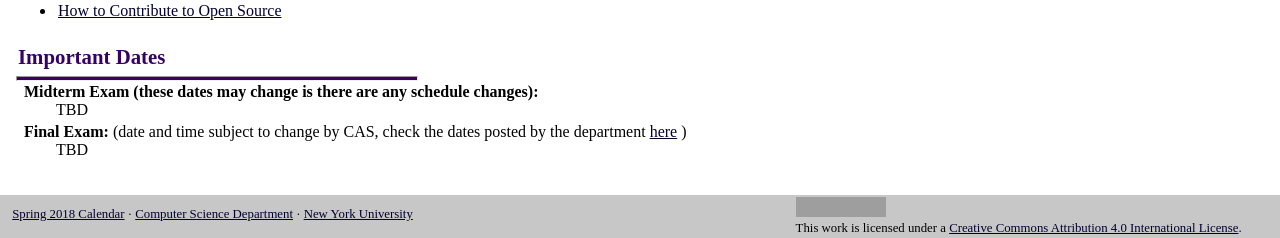
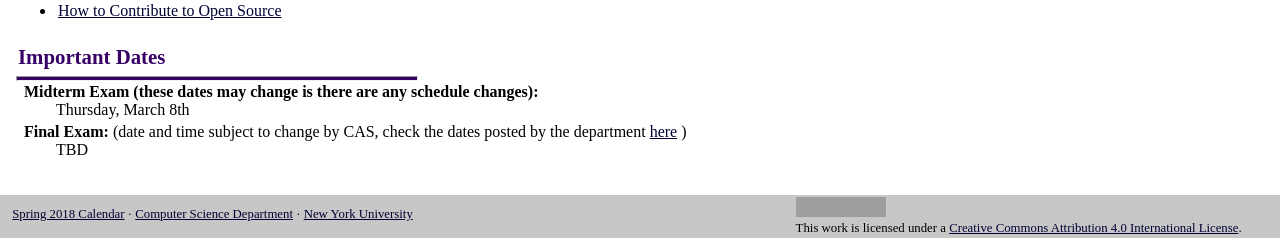
Before and after one commit to joannakl/cs480_s18, a Jekyll site: the page built from index.markdown, in a window 1280 px wide. Shown: the part 756-994 px from the top of the page. Built offline with Jekyll 4.4.1, drawn with Linux system fonts in a browser that asks for light colours; comment, search, counter and statistics services are not loaded; grey boxes are pictures that could not be loaded.

Commit message:
adding changed midterm date

```diff
--- a/_config.yml
+++ b/_config.yml
@@ -39,7 +39,7 @@ current_course2_link: "https://joannakl.github.io/cs201_s18/"
 current_course3_title: "CSCI 480 sec. 10"
 current_course3_link: "https://joannakl.github.io/cs480_s18/"
 
-midterm_exam_date: "TBD"
+midterm_exam_date: "Thursday, March 8th"
 final_exam_date: "TBD"
 final_exams_link: "http://cs.nyu.edu/dynamic/courses/exams/"
 
```
